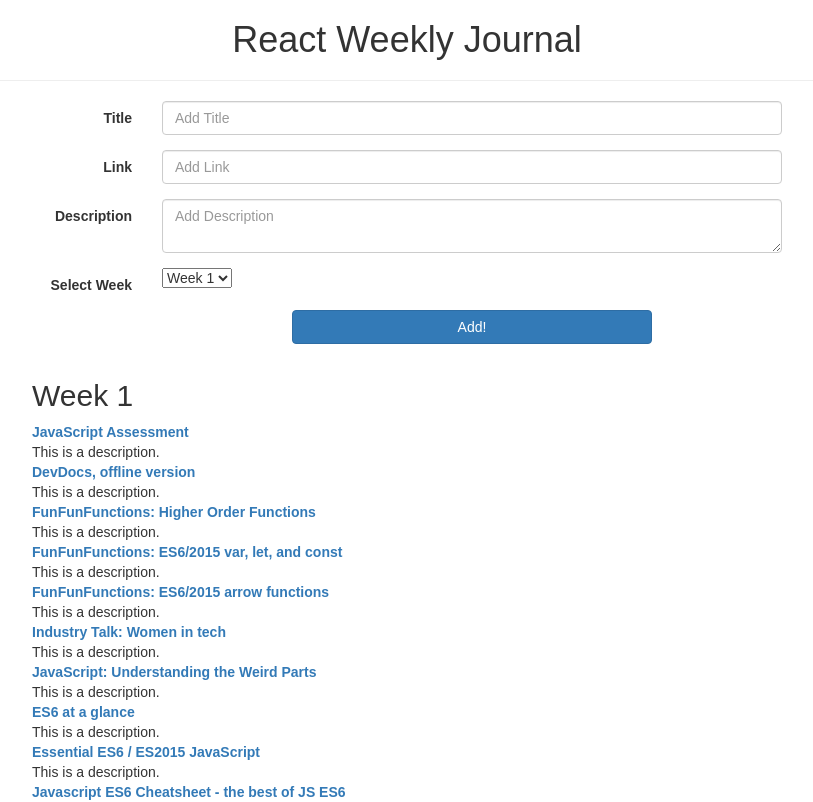
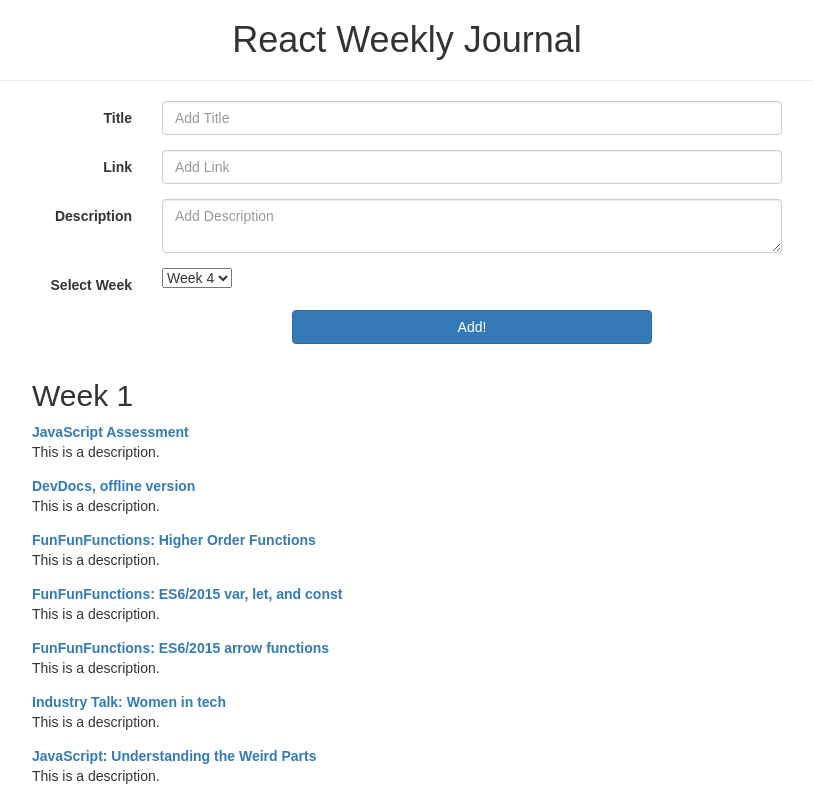
Before and after one commit to dsdemaria/react-journal, a React (Create React App) app: page / in a window 1280 px wide. Shown: the top 802 px of the page, without its empty margins (233-1046 px from the left). Built offline with nearby package versions, Linux system fonts and the light colour scheme.

Commit message:
Add entry component

```diff
--- a/src/components/NewResourceSelect.js
+++ b/src/components/NewResourceSelect.js
@@ -9,6 +9,7 @@ const NewResourceSelect = ({ name, value, onChange }) => (
         <option value='week1'>Week 1</option>
         <option value='week2'>Week 2</option>
         <option value='week3'>Week 3</option>
+        <option value='week4'>Week 4</option>
       </select>
     </div>
   </div>
--- a/src/components/Week.js
+++ b/src/components/Week.js
@@ -1,4 +1,5 @@
 import React from 'react';
+import Entry from './Entry.js';
 
 const centerStyle = {
   margin: '0 auto'
@@ -9,10 +10,7 @@ const Week = ({ entries, title }) => {
     (entry, idx) => {
       return (
         <div key={entry.title + idx}>
-          <dt>
-            <a href={entry.link}>{entry.title}</a>
-          </dt>
-          <dd>{entry.description}</dd>
+          <Entry  title={entry.title} href={entry.title} description={entry.description}/>
         </div>
       )
     }
```
